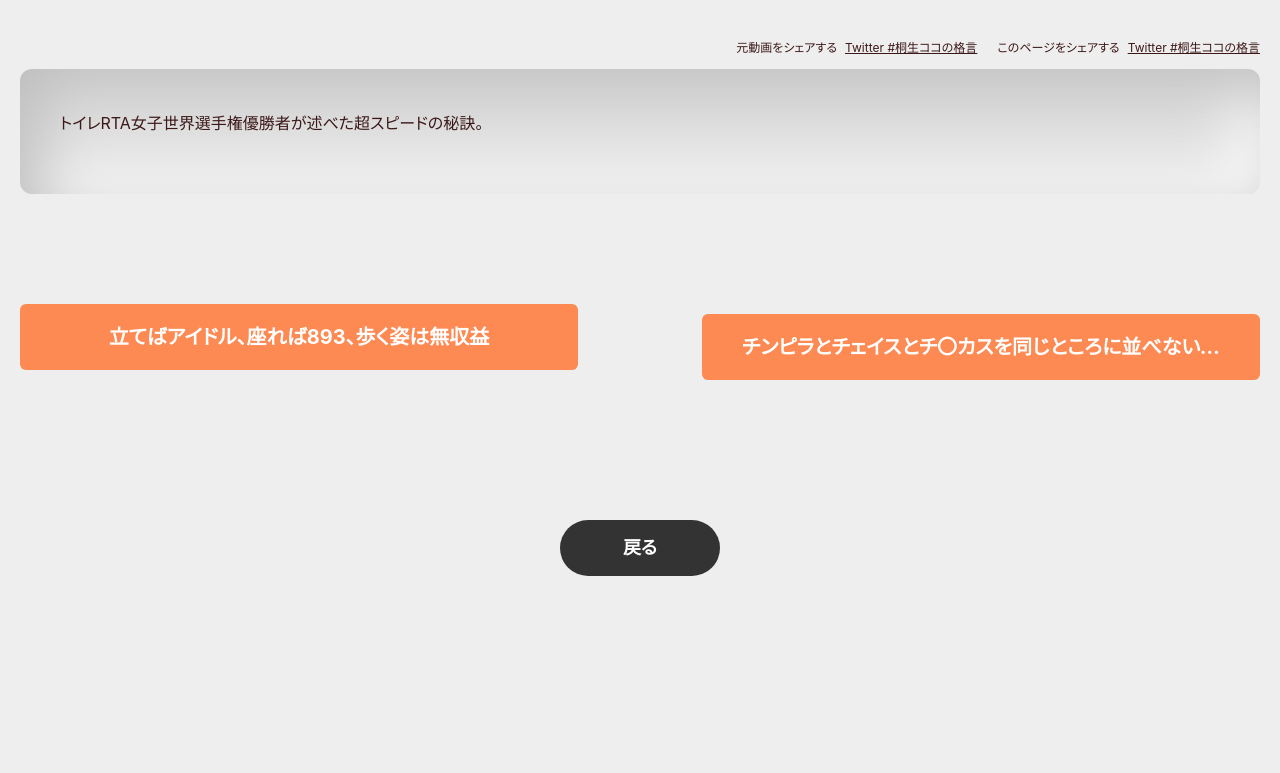
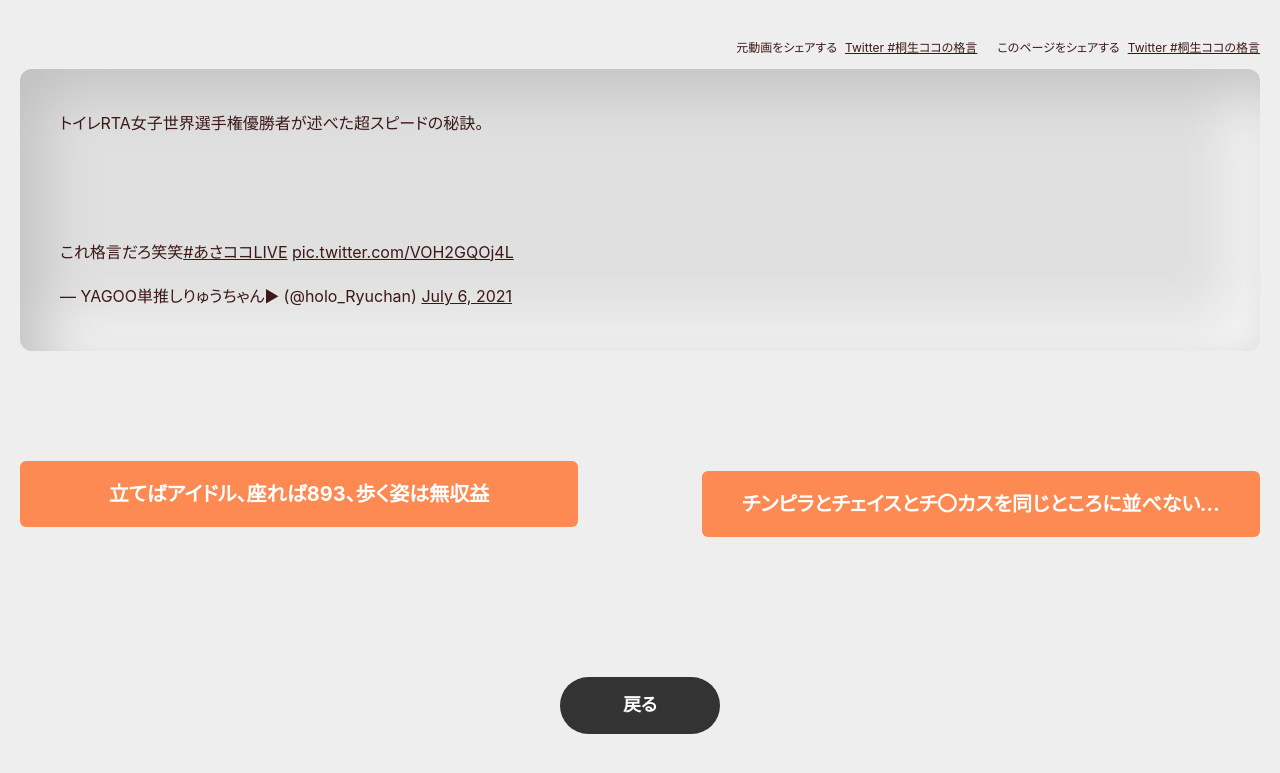
Before and after one commit to Kiryu-kai/aphorism, a Gatsby site: page /uyd2Oi0RfXA.1097/ in a window 1280 px wide. Shown: the part 961-1734 px from the top of the page. Built offline with nearby package versions, Linux system fonts and the light colour scheme; Gatsby itself is replaced by a stand-in of ours.

Commit message:
:zap: ツイートを埋め込み

```diff
--- a/content/uyd2Oi0RfXA.1097.md
+++ b/content/uyd2Oi0RfXA.1097.md
@@ -7,3 +7,5 @@ streamType: 'あさココ'
 ---
 
 トイレRTA女子世界選手権優勝者が述べた超スピードの秘訣。
+
+<blockquote class="twitter-tweet"><p lang="ja" dir="ltr">これ格言だろ笑笑<a href="https://twitter.com/hashtag/%E3%81%82%E3%81%95%E3%82%B3%E3%82%B3LIVE?src=hash&amp;ref_src=twsrc%5Etfw">#あさココLIVE</a> <a href="https://t.co/VOH2GQOj4L">pic.twitter.com/VOH2GQOj4L</a></p>&mdash; YAGOO単推しりゅうちゃん▶︎ (@holo_Ryuchan) <a href="https://twitter.com/holo_Ryuchan/status/1412312343447437312?ref_src=twsrc%5Etfw">July 6, 2021</a></blockquote> <script async src="https://platform.twitter.com/widgets.js" charset="utf-8"></script>
```
